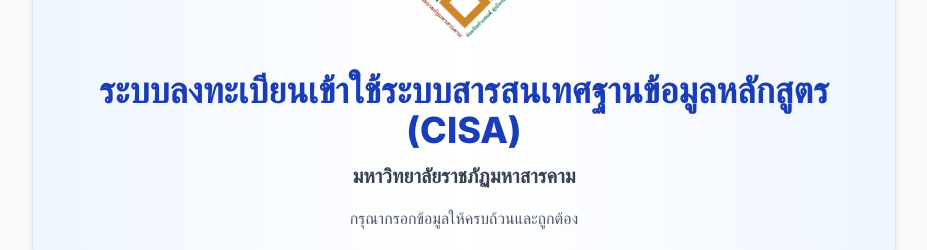
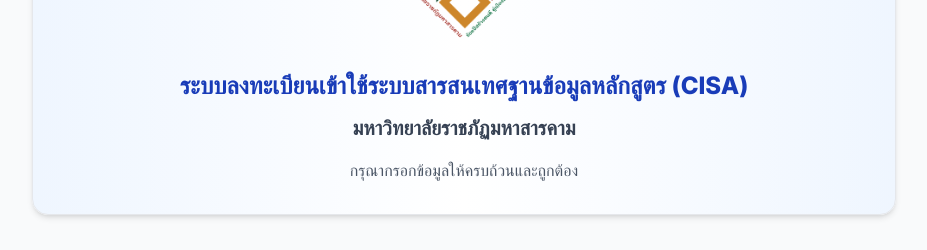
Before and after one commit to rambledev/cisaregist, a Next.js app: page / in a window 1280 px wide. Shown: the part 171-421 px from the top of the page, without its empty margins (176-1103 px from the left). Built offline with nearby package versions, Linux system fonts and the light colour scheme; no server answers; the database is empty.

Commit message:
decrease font size

```diff
--- a/src/app/components/RegistrationForm.tsx
+++ b/src/app/components/RegistrationForm.tsx
@@ -194,7 +194,7 @@
     </div>
 
 
-    <h1 className="text-3xl md:text-4xl font-extrabold text-blue-800 mb-3">
+    <h1 className="text-2xl md:text-2xl font-extrabold text-blue-800 mb-3">
       ระบบลงทะเบียนเข้าใช้ระบบสารสนเทศฐานข้อมูลหลักสูตร (CISA)
     </h1>
     <h2 className="text-lg md:text-xl font-semibold text-gray-700 mb-4">
```
